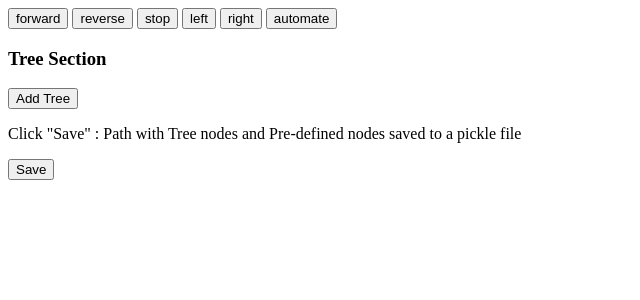
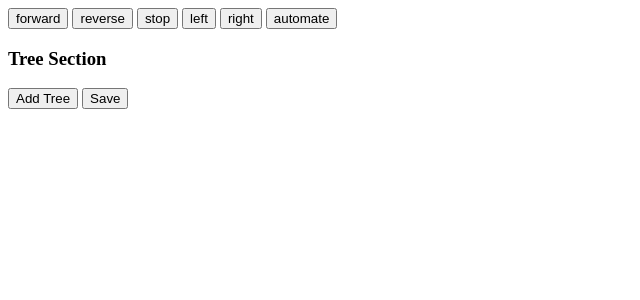
Before and after one commit to Blake2912/Vahini-2.0, a Flask app: page / in a window 1280 px wide. Shown: the top 300 px of the page, without its empty margins (0-640 px from the left). Run offline with Flask 2, Linux system fonts and the light colour scheme; some libraries are stand-ins or nearby versions.

Commit message:
update 5 files

```diff
--- a/templates/render.html
+++ b/templates/render.html
@@ -92,8 +92,6 @@
       <form>
         <h3>Tree Section</h3>
         <a href=# id=add_tree><button class='btn btn-default'>Add Tree</button></a>
-     <!-- Click "Save" : Path with Tree nodes and Pre-defined nodes saved to a pickle file -->
-        <p>Click "Save" : Path with Tree nodes and Pre-defined nodes saved to a pickle file </p>
         <a href=# id=save><button class='btn btn-default'>Save</button></a>
       </form>
     </div>
```
